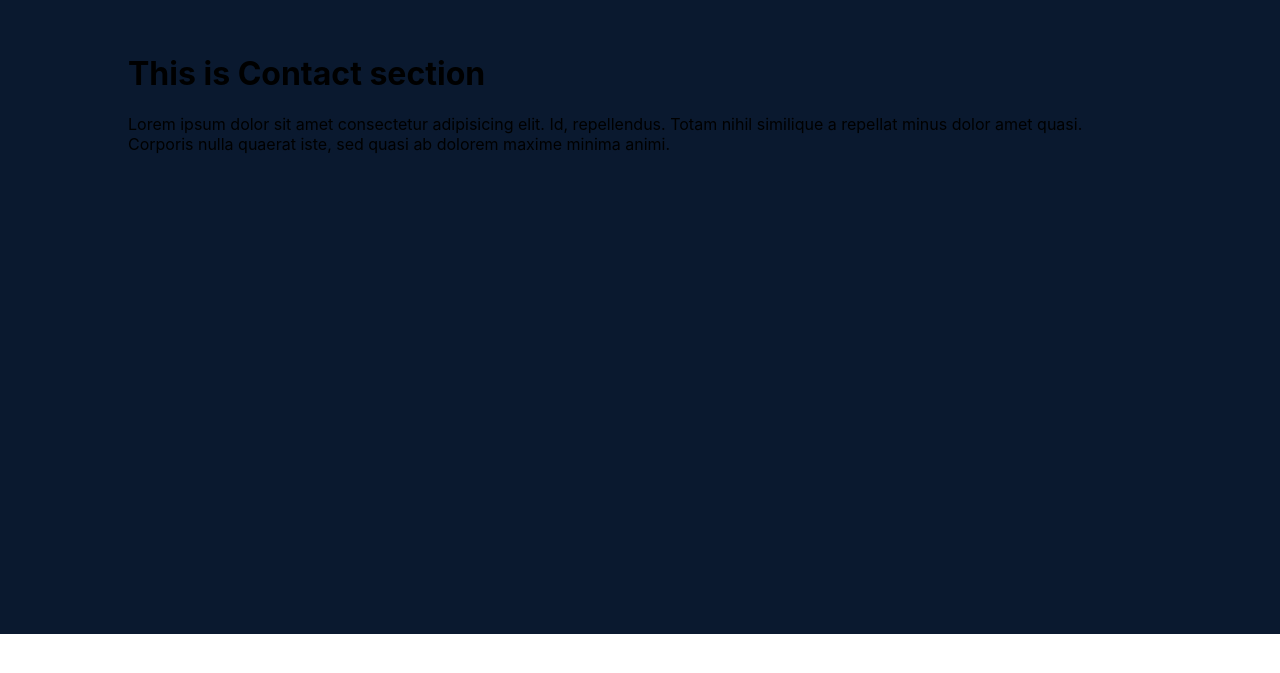
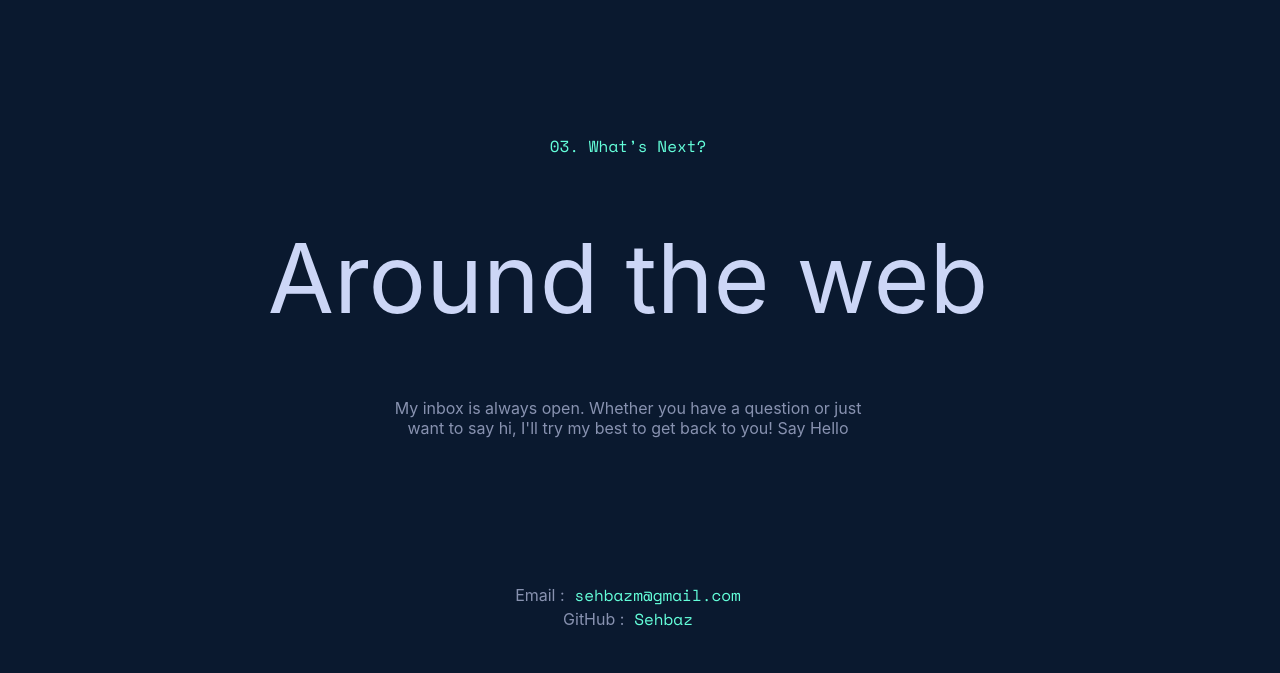
Before and after one commit to Sehbaz/portfolio-v1, a React (Create React App) app: page / in a window 1280 px wide. Shown: the part 1359-2032 px from the top of the page. Before the commit the page ends 1993 px from the top, so only its background shows below. Built offline with nearby package versions, Linux system fonts and the light colour scheme.

Commit message:
about section updated

```diff
--- a/src/components/section/Section.css
+++ b/src/components/section/Section.css
@@ -23,17 +23,43 @@
     width: 50%;
 }
 
+.link {
+    text-decoration: none;
+}
+
+
+
 .green-text {
     color: #64ffda;
     margin: 0;
     font-family: 'Space Mono', monospace;
 }
 
-.about-section {
+.about-section {}
+
+.about-section,
+.contact-section {
     padding-top: 150px;
-    height: 80vh;
-    color: white;
+    height: 70vh;
+
 }
+
+.contact-text {
+    color: #8892B0;
+    font-size: 1rem;
+    width: 50%;
+}
+
+.contact-section {
+    text-align: center;
+    color: #CCD6F6;
+    display: flex;
+    flex-direction: column;
+    align-items: center;
+    justify-content: space-around;
+}
+
+
 
 @media only screen and (max-width: 768px) {
     .about-section {
@@ -41,20 +67,17 @@
     }
 
     .heading-1 {
-
         font-size: 4rem;
-
     }
 
     .heading-2 {
-
         font-size: 3rem;
-
     }
 
-    .heading-3 {
-
-        width: 100%;
+    .heading-3,
+    .contact-text {
+        width:
+            100%;
     }
 }
 
@@ -62,4 +85,9 @@
     .section-container {
         max-width: 1300px;
     }
+
+    .about-section,
+    .contact-section {
+        max-width: 1000px;
+    }
 }
--- a/src/components/section/Section.js
+++ b/src/components/section/Section.js
@@ -5,7 +5,7 @@ function Section() {
     <div className="section-container">
       {" "}
       <div id="about" className="about-section">
-        <p className="green-text">Hi I am,</p>
+        <p className="green-text">Hi, I am</p>
         <p className="heading-1">Sehbaz Rafik</p>
         <p className="heading-2">I build things for the web.</p>
         <p className="heading-3">
@@ -19,11 +19,34 @@ function Section() {
         repellendus. Totam nihil similique a repellat minus dolor amet quasi.
         Corporis nulla quaerat iste, sed quasi ab dolorem maxime minima animi.
       </div>
-      <div id="contact" style={{ height: 500 }}>
-        <h1>This is Contact section</h1>
-        Lorem ipsum dolor sit amet consectetur adipisicing elit. Id,
-        repellendus. Totam nihil similique a repellat minus dolor amet quasi.
-        Corporis nulla quaerat iste, sed quasi ab dolorem maxime minima animi.
+      <div id="contact" className="contact-section">
+        <p className="green-text">03. What’s Next?</p>
+        <span className="heading-1">Around the web</span>
+        <span className="contact-text">
+          My inbox is always open. Whether you have a question or just want to
+          say hi, I'll try my best to get back to you! Say Hello
+        </span>
+        <br />
+        <div>
+          <span className="heading-3">
+            Email :
+            <a href="mailto:sehbazm@gmail.com" className="link">
+              <span className="green-text"> sehbazm@gmail.com </span>
+            </a>
+          </span>
+
+          <br />
+          <span className="heading-3">
+            GitHub :
+            <a
+              href="https://github.com/Sehbaz"
+              target="_blanc"
+              className="link"
+            >
+              <span className="green-text"> Sehbaz </span>
+            </a>
+          </span>
+        </div>
       </div>
     </div>
   );
```
